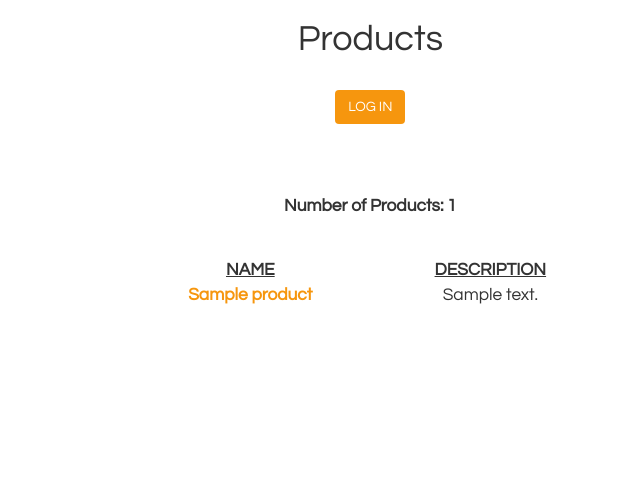
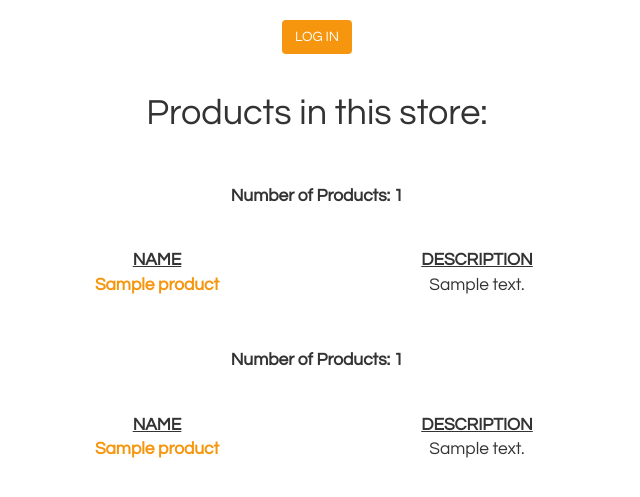
Before and after one commit to angieMutava/bc-12-online-store, a Flask app: page /overview/1 in a window 1280 px wide. Shown: the top 497 px of the page, without its empty margins (323-963 px from the left). Run offline with Flask 2, Linux system fonts and the light colour scheme; tables that the repository leaves empty hold one stand-in row (values such as "Sample post"); some libraries are stand-ins or nearby versions.

Commit message:
Troubleshoot public URL

```diff
--- a/app/templates/product/overview.html
+++ b/app/templates/product/overview.html
@@ -5,15 +5,12 @@
     <div class="container-fluid">
       <div class="row">
         <div class="column">
-        <div class="col-md-9 col-md-offset-2">
             <center>
-            <h1>Products</h1>
               <div class="available_stores">
                   {% if not current_user.is_authenticated %}
+                  <div class="col-md-12">
                   <a href="{{ url_for('auth.login') }}" class="btn btn-custom" role="button">LOG IN</a>
-                {% else %}
-                <a href="{{ url_for('product.product') }}" class="btn btn-custom" role="button">ADD NEW PRODUCT</a>
-                {% endif %}
+                  <h1>Products in this store:</h1>
                     {% if all_products == 0 %}
                     <div class="return_number">
                       <p>No available products</p>
@@ -45,6 +42,43 @@
                        </div>
                      </div>
                      {% endfor %}
+                  {% endif %}
+                  {% if current_user.is_authenticated %}
+                  <div class="col-md-9 col-md-offset-2">
+                    <h1>Products</h1>
+                    <a href="{{ url_for('product.product') }}" class="btn btn-custom" role="button">ADD NEW PRODUCT</a>
+                   {% elif all_products == 0 %}
+                   <div class="return_number">
+                     <p>No available products</p>
+                   </div>
+                   {% else %}
+                   <div class="return_number">
+                     <p>Number of Products: {{ all_products }}</p>
+                   </div>
+                   <div class="store_list">
+                     <div class="row">
+                       <div class="col-sm-3 col-sm-offset-3">
+                         <span style="font-weight:bolder; font-size: 13pt; text-decoration: underline;">NAME</span>
+                       </div>
+                       <div class="col-sm-3">
+                         <span style="font-weight:bolder; font-size: 13pt; text-decoration: underline;">DESCRIPTION</span>
+                       </div>
+                     </div>
+                     {% for product in display_products %}
+                     <div class="row">
+                      <div class="col-sm-3 col-sm-offset-3">
+                         <div class="prod_name">
+                          {{ product.product_name }}</div>
+                      </div>
+                      <div class="col-sm-3">
+                        <div class="desc">
+                          {{ product.product_description }}
+                        </div>
+                      </div>
+                    </div>
+                    {% endfor %}
+                  {% endif %}
+                </div>
               </div>
             </center>
           </div>
```
Lines whose indentation alone changed are shown as unchanged.
